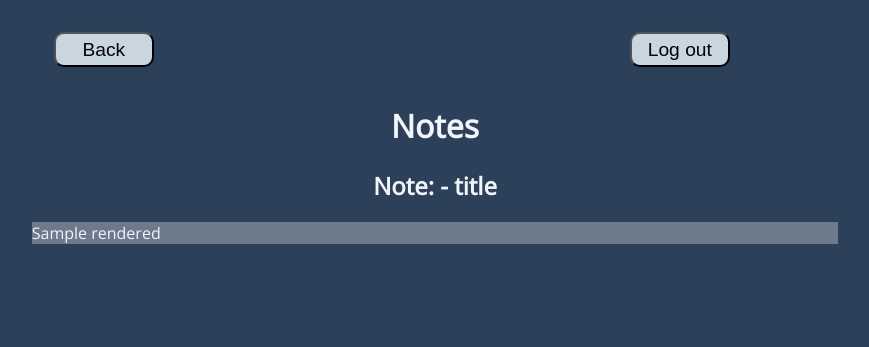
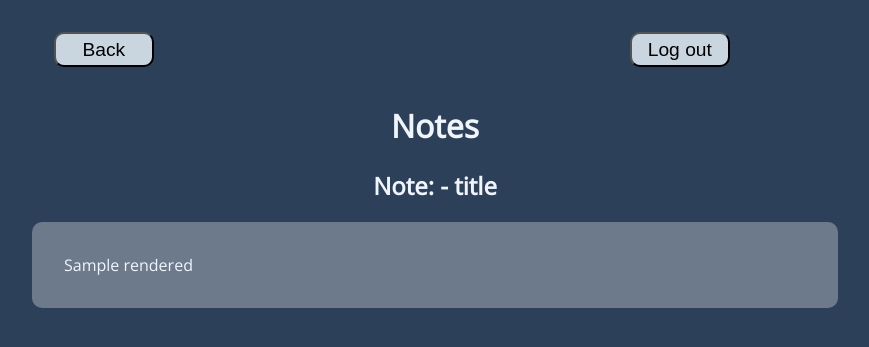
Before and after one commit to DanielSlusarczyk/secure_app, a Python web app: template templates/markdown.html in a window 1280 px wide. Shown: the top 347 px of the page, without its empty margins (205-1074 px from the left). Run offline with Jinja, Linux system fonts and the light colour scheme; the template is opened without the code that fills it: most values are stand-ins (such as "Sample title", 1, 10 or a date in 2020).

Commit message:
Add style for markdown

```diff
--- a/static/css/markdown.css
+++ b/static/css/markdown.css
@@ -54,4 +54,9 @@ input[type=submit]:hover {
     margin: auto;
     text-align: left;
     background-color: rgba(255, 255, 255, 0.3);
+    border-radius: 10px;
 }
+
+#space {
+    padding: 4%;
+}
--- a/templates/markdown.html
+++ b/templates/markdown.html
@@ -31,7 +31,9 @@
       </div>
 
       <div id="field">
-        {{ rendered |safe }}
+        <div id="space">
+          {{ rendered |safe }}
+        </div>
       </div>
     </div>
   </div>
```
